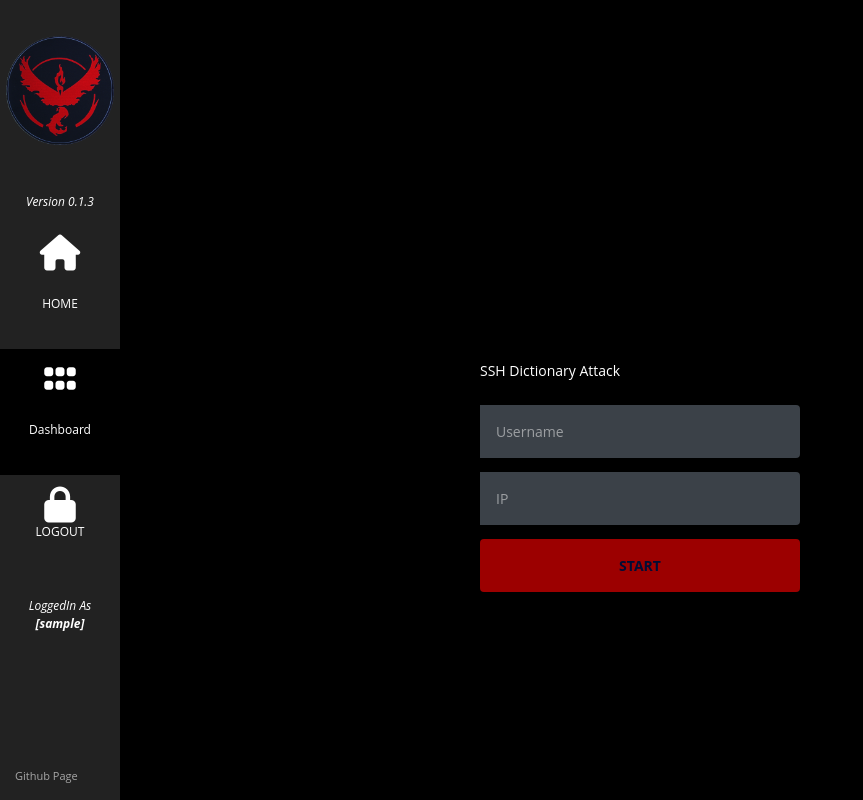
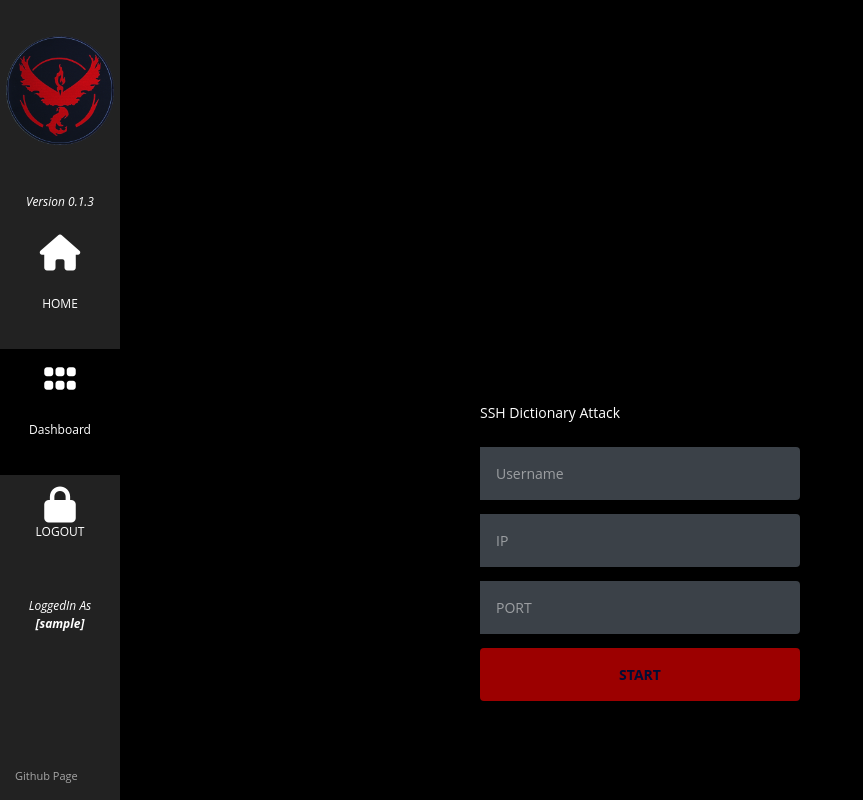
Before and after one commit to signorrayan/RedTeam_toolkit, a Django app: page /sshbruteforce/ in a window 1280 px wide. Shown: the whole page, without its empty margins (0-863 px from the left). Run offline with Django 3.2, Linux system fonts and the light colour scheme; the visitor is signed in with stand-in values (Sample User, id 1); some libraries are stand-ins or nearby versions.

Commit message:
Add Custom port for SSH

```diff
--- a/toolkit/forms.py
+++ b/toolkit/forms.py
@@ -17,6 +17,7 @@ class CvedesForm(forms.Form):
 class SshbruteForm(forms.Form):
     username = forms.CharField(max_length=20)
     ip = forms.GenericIPAddressField()
+    port = forms.IntegerField(max_value=65535)
 
 
 class URLForm(forms.Form):
--- a/toolkit/scripts/sshbrute.py
+++ b/toolkit/scripts/sshbrute.py
@@ -8,15 +8,17 @@ from shreder import Shreder
 BASE_DIR = os.path.dirname(os.path.dirname(os.path.abspath(__file__)))
 
 
-def ssh_bruteforce(target_username, target_ip):
+def ssh_bruteforce(target_username, target_ip, target_port):
     shreder = Shreder()
     password = shreder.brute(
-        target_ip, 22, target_username, f"{BASE_DIR}/scripts/wordlist/password.txt"
+        target_ip, target_port, target_username, f"{BASE_DIR}/scripts/wordlist/password.txt"
     )
+
     if password is not None:
         result = {
             "username": target_username,
             "hostname": target_ip,
+            "port": target_port,
             "password": password,
         }
     else:
--- a/toolkit/static/toolkit/css/sshrdp.css
+++ b/toolkit/static/toolkit/css/sshrdp.css
@@ -213,3 +213,31 @@ p {
 .text--center {
   text-align: center;
 }
+
+table {
+  width:800px;
+}
+table, th, td {
+  border: 1px solid black;
+  border-collapse: collapse;
+}
+th, td {
+  padding: 15px;
+  text-align: center;
+}
+#t01 tr:nth-child(even) {
+  background-color: #363333;
+}
+#t01 tr:nth-child(odd) {
+ background-color: #363333;
+}
+#t02 tr:nth-child(even) {
+  background-color: #363333;
+}
+#t02 tr:nth-child(odd) {
+ background-color: #363333;
+}
+#t01 th {
+  background-color: #9C0000;
+  color: #010D35;
+}
--- a/toolkit/templates/toolkit/sshbruteforce.html
+++ b/toolkit/templates/toolkit/sshbruteforce.html
@@ -12,41 +12,57 @@
 </title>
 <br><br><br><br><br><br><br><br>
 <br><br><br><br><br><br><br><br>
-
+{% if result %}
+    <div class="center container">
+        <table id="t01" <table id="t01" style="margin-left:30%;margin-right:25%">
+            <tr>
+                <th style="text-align:center">Hostname</th>
+                <th style="text-align:center">Port</th>
+                <th style="text-align:center">Username</th>
+                <th style="text-align:center">Password</th>
+            </tr>
+            <tr>
+                <td style="text-align:center">{{ result.hostname }}</td>
+                <td style="text-align:center">{{ result.port }}</td>
+                <td style="text-align:center">{{ result.username }}</td>
+                <td style="text-align:center">{{ result.password }}</td>
+            </tr>
+        </table>
+    </div>
+{% elif error %}
+     <br><div class="text--center" role="alert">
+         <h5>{{ error }}</h5>
+     </div>
+ {% endif %}
+<br><br>
 <body class="align">
   <div class="grid">
     <p class="form" >SSH Dictionary Attack</p>
     <form method="POST" class="form login">
       {% csrf_token %}
       <div class="form__field">
-          </svg><span class="hidden">Username</span></label>
+        <span class="hidden">Username</span>
         <input autocomplete="username" id="login__username" type="text" name="username" class="form__input" placeholder="Username" required>
       </div>
 
       <div class="form__field">
-          </svg><span class="hidden">Ip</span></label>
+        <span class="hidden">Ip</span>
         <input  type="text" name="ip" class="form__input" placeholder="IP" required>
       </div>
 
       <div class="form__field">
+        <span class="hidden">Port</span>
+        <input  type="text" name="port" class="form__input" placeholder="PORT" required>
+      </div>
+
+      <div class="form__input">
         <input type="submit" value="Start">
       </div>
 
     </form>
-{% if result %}
-    <div class="text--center">
-    <p><b>Hostname:</b> {{ result.hostname }}</p>
-    <p><b>Username:</b> {{ result.username }}</p>
-    <p><b>Password:</b> {{ result.password }}</p>
-    </div>
-{% elif error %}
-     <br><div class="text--center" role="alert">
-         <h5>{{ error }}</h5>
-     </div>
- {% endif %}
+
 
 
 </div>
-
-
+</body>
 {% endblock %}
--- a/toolkit/views.py
+++ b/toolkit/views.py
@@ -296,7 +296,8 @@ def sshbruteforce(request):
         if form.is_valid():
             target_username = form.cleaned_data.get("username")
             target_ip = form.cleaned_data.get("ip")
-            result = sshbrute.ssh_bruteforce(target_username, target_ip)
+            target_port = form.cleaned_data.get("port")
+            result = sshbrute.ssh_bruteforce(target_username, target_ip, target_port)
             if result is not None:
                 context = {"result": result}
                 return render(request, "toolkit/sshbruteforce.html", context)
```
Lines whose indentation alone changed are shown as unchanged.
